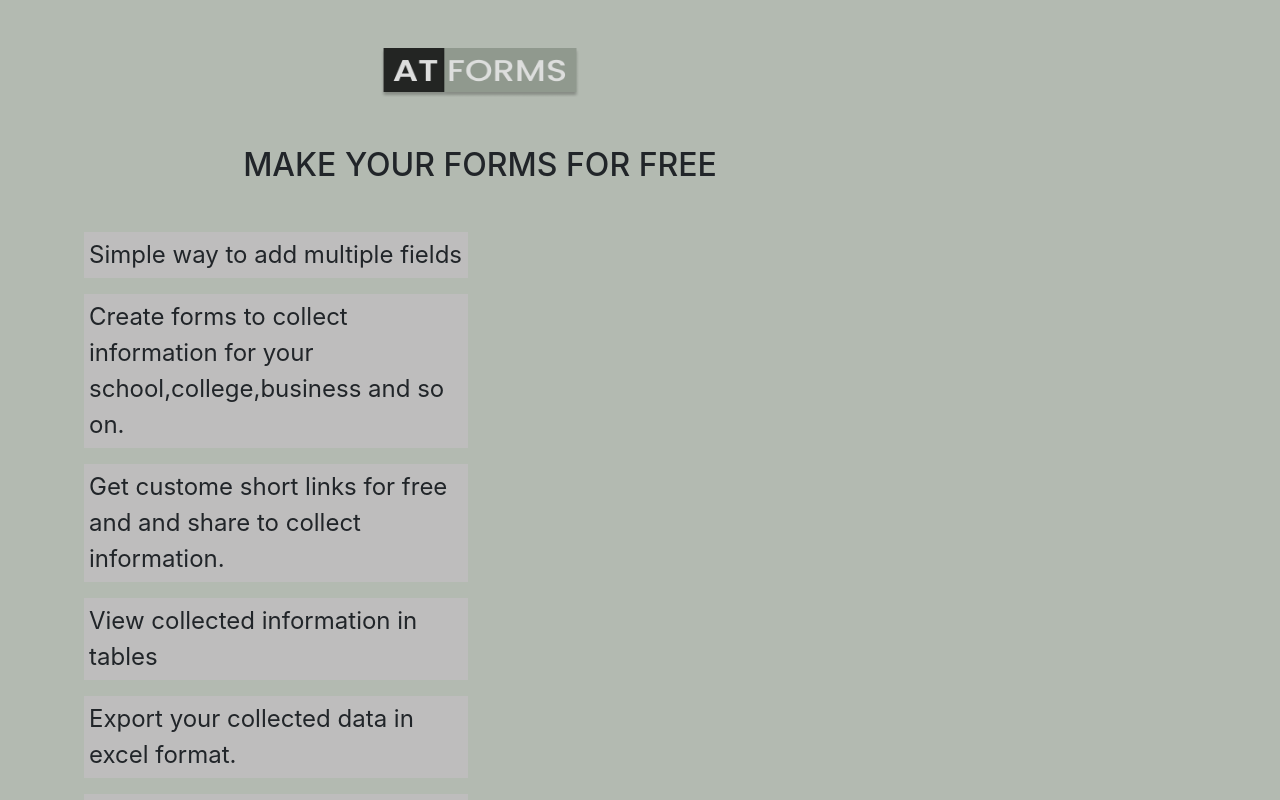
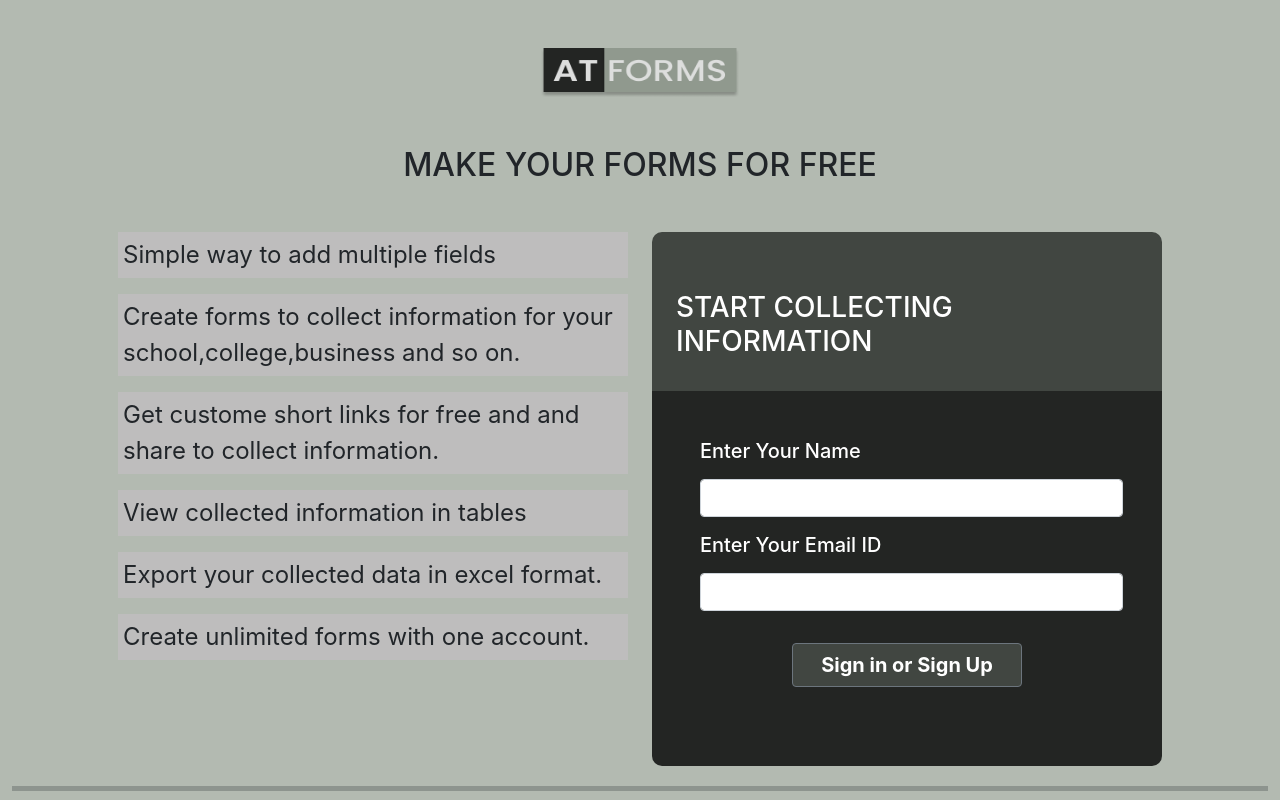
Before and after one commit to Archana-Paithankar/atformsbuilder, a React (Create React App) app: page /homepage in a window 1280 px wide. Shown: the top 800 px of the page. Built offline with nearby package versions, Linux system fonts and the light colour scheme.

Commit message:
Routing done

```diff
--- a/src/Components/Homepage.js
+++ b/src/Components/Homepage.js
@@ -39,7 +39,7 @@ export default function Homepage() {
             </div>
           </div>
 
-          <div className='col-7'>
+          <div className='col-6'>
             <div className='at-form-info-Container'>
               <div className='row'>
                 <div className='col  d-flex justify-content-center'>
@@ -50,7 +50,7 @@ export default function Homepage() {
                 <div className='row'>
                   <div className='col'>
                     <div class="mb-3 mt-5">
-                      <label for="exampleFormControlInput1" className="form-label text-white ms-5 text-muted"><h5>Enter Your Name</h5></label>
+                      <label for="exampleFormControlInput1" className="form-label text-white ms-5"><h5>Enter Your Name</h5></label>
                       <input type="text" className="form-control formInput ms-5" id="exampleFormControlInput1" />
                     </div>
                   </div>
@@ -58,17 +58,15 @@ export default function Homepage() {
                 <div className='row'>
                   <div className='col'>
                     <div class="mb-3">
-                      <label for="exampleFormControlTextarea1" className="form-label text-white ms-5 text-muted"><h5>Enter Your Email ID</h5></label>
+                      <label for="exampleFormControlTextarea1" className="form-label text-white ms-5"><h5>Enter Your Email ID</h5></label>
                       <input type="email" className="form-control formInput ms-5" id="exampleFormControlInput1" />
                     </div>
                   </div>
                 </div>
-                <div className='row'>
-                  <div className='col'>
-                    <div class="col-auto d-flex justify-content-center mt-3">
-                   <Link to="/firsttimeloginscreen"><button type="submit" class="btn text-white  px-4 py-2 fw-bold btn-secondary">Sign in or Sign Up</button></Link>
+                <div className='row d-flex justify-content-center'>
+                    <div class="col-auto mt-3">
+                   <Link to="/firsttimeloginscreen"><button type="submit" class="btn text-white fw-bold btn-secondary" id="at-form-button">Sign in or Sign Up</button></Link>
                     </div>
-                  </div>
                 </div>
               </div>
             </div>
--- a/src/Components/Site.js
+++ b/src/Components/Site.js
@@ -12,7 +12,7 @@ export default function Site() {
         <Dashboard />
         </div> */}
 
-     <div className='col-9'> <Outlet /></div>
+     <div className='col-12'> <Outlet /></div>
 
       </div>
     <footer className="page-footer">
--- a/src/Components/UserDashboardCreateForm.js
+++ b/src/Components/UserDashboardCreateForm.js
@@ -43,7 +43,7 @@ export default function UserDashboardCreateForm() {
                                 <div className='row'>
                                     <div className='col'>
                                         <div class="col-auto d-flex justify-content-center mt-3">
-                                           <Link to="/userdashboardforminput1"> <button type="submit" class="btn text-white  px-4 py-2 fw-bold btn-secondary">Save and Create Form</button></Link>
+                                           <Link to="/userdashboardforminput1"> <button type="submit" class="btn text-white  px-4 py-2 fw-bold btn-secondary" id="at-form-button">Save and Create Form</button></Link>
                                         </div>
                                     </div>
                                 </div>
--- a/src/Components/UserDashboardFormInput1.js
+++ b/src/Components/UserDashboardFormInput1.js
@@ -119,7 +119,7 @@ export default function UserDashboardFormInput1() {
                             <div className='row'>
                                 <div className='col d-flex justify-content-center'>
                                     <div className="col-5 d-flex justify-content-center">
-                                     <Link to="/userdashboardformpreview">   <button type="submit" className="btn text-white px-4 py-4 fw-bold btn-secondary">Save and Continue</button></Link>
+                                     <Link to="/userdashboardformpreview"><button type="submit" className="btn text-white px-4 py-4 fw-bold btn-secondary" id="at-form-button">Save and Continue</button></Link>
                                     </div>
                                 </div>
                             </div>
--- a/src/Components/UserDashboardFormInput2.js
+++ b/src/Components/UserDashboardFormInput2.js
@@ -199,7 +199,7 @@ export default function UserDashboardFormInput2() {
                         </div>
                         <div className='row d-flex justify-content-center'>
                                 <div className="col-5">
-                                <Link to="/userdashboardformpreview">   <button type="submit" className="btn text-white px-4 py-4 fw-bold btn-secondary">Save and Continue</button></Link>
+                                <Link to="/userdashboardformpreview"><button type="submit" className="btn text-white px-4 py-4 fw-bold btn-secondary" id="at-form-button">Save and Continue</button></Link>
                                 </div>
                         </div>
                         </div>
--- a/src/Components/UserDashboardFormPreview.js
+++ b/src/Components/UserDashboardFormPreview.js
@@ -116,10 +116,10 @@ export default function UserDashboardFormPreview() {
               </div>
               <div className='row'>
                 <div className='col-5 d-flex justify-content-center ms-5'>
-              <Link to="/userdashboardforminput2">  <button type="submit" className="btn text-white  px-4 py-4 fw-bold btn-secondary">Back</button></Link>
+              <Link to="/userdashboardforminput2"><button type="submit" className="btn text-white  px-4 py-4 fw-bold btn-secondary" id="at-form-button">Back</button></Link>
                 </div>
                 <div className='col-5 d-flex justify-content-center'>
-                <Link to="/userdashboardformpreview1">      <button type="submit" className="btn text-white py-4  fw-bold btn-secondary">Create Link and Publish</button></Link>
+                <Link to="/userdashboardformpreview1"><button type="submit" className="btn text-white py-4  fw-bold btn-secondary" id="at-form-button">Create Link and Publish</button></Link>
                 </div>
               </div>
               </form>
--- a/src/Components/UserDashboardFormPreview1.js
+++ b/src/Components/UserDashboardFormPreview1.js
@@ -49,10 +49,10 @@ export default function UserDashboardFormPreview1() {
                             </div>
                             <div className='row'>
                                     <div className="col-5 d-flex justify-content-center  ms-5">
-                                    <Link to="/userdashboardsavedforms">  <button type="submit" className="btn text-white px-4 py-4 fw-bold btn-secondary">Save Link</button></Link>
+                                    <Link to="/userdashboardsavedforms">  <button type="submit" className="btn text-white px-4 py-4 fw-bold btn-secondary" id="at-form-button">Save Link</button></Link>
                                     </div>
                                     <div className="col-5 d-flex justify-content-center">
-                                        <button type="submit" className="btn text-white px-4 py-4 fw-bold btn-secondary">Publish Now</button>
+                                        <button type="submit" className="btn text-white px-4 py-4 fw-bold btn-secondary" id="at-form-button">Publish Now</button>
                                     </div>
                             </div>
                         </div>
--- a/src/Components/UserDashboardSavedForms.js
+++ b/src/Components/UserDashboardSavedForms.js
@@ -55,7 +55,6 @@ export default function UserDashboardSavedForms() {
                             <div className='col-2'><button id='at-delete-btn'>Delete Form</button></div>
                             <hr />
                         </div>
-
                         <div className='row py-3 mx-3'>
                             <div className='col-6'>
                                 <p className='text-white'>4.Job Application for Java Developer</p>
@@ -63,7 +62,6 @@ export default function UserDashboardSavedForms() {
                             <div className='col-2'><button id='at-view-btn'>View Data</button></div>
                             <div className='col-2'><button id='at-export-btn'>Export Data</button></div>
                             <div className='col-2'><button id='at-delete-btn'>Delete Form</button></div>
-
                         </div>
                     </div>
                 </div>
--- a/src/Css/style.css
+++ b/src/Css/style.css
@@ -96,3 +96,10 @@ hr {
   .page-footer h4{
       font-size: 1.5rem;
   }
+
+
+  #at-form-button{
+    width:230px;
+     background-color: #414641;
+     outline: #414641;
+  }
```
